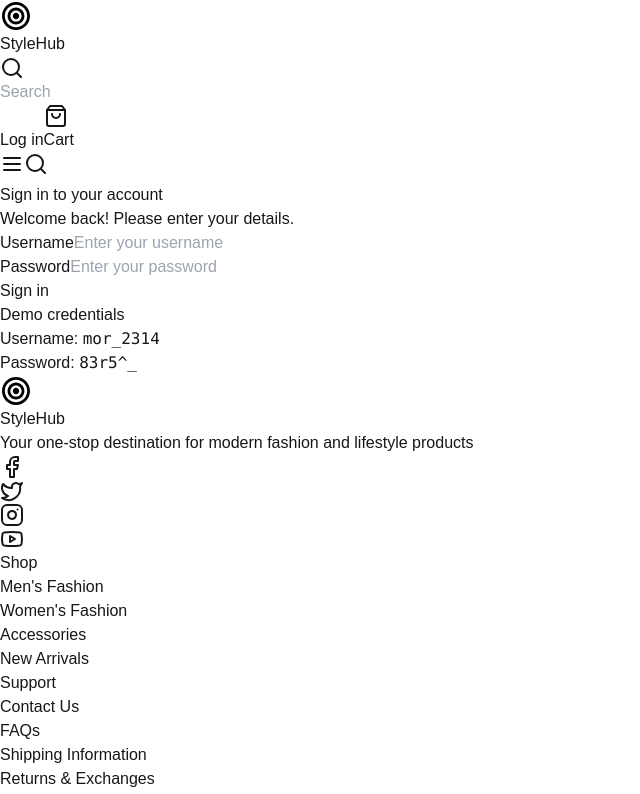
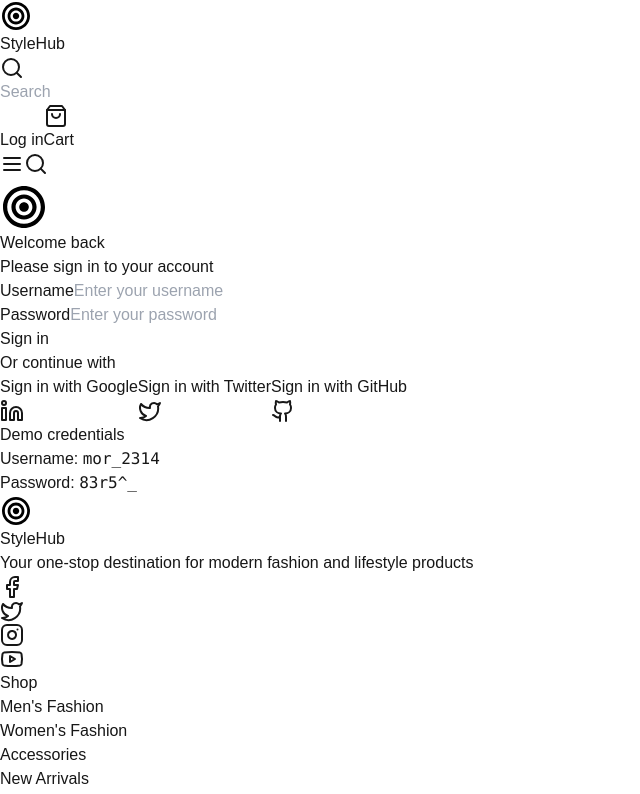
Before and after one commit to lundrimiljazi/e-commerce-app, a Next.js app: page /login in a window 1280 px wide. Shown: the top 794 px of the page, without its empty margins (0-640 px from the left). Built offline with nearby package versions, Linux system fonts and the light colour scheme.

Commit message:
New Login page design

```diff
--- a/src/app/login/page.tsx
+++ b/src/app/login/page.tsx
@@ -1,30 +1,64 @@
 import LoginForm from "@/components/LoginForm";
-
+import Image from "next/image";
+import { Github, Linkedin, Twitter } from "lucide-react";
 export default function LoginPage() {
   return (
-    <div className="flex items-center justify-center bg-white py-12 px-4 sm:px-6 lg:px-8">
-      <div className="max-w-md w-full space-y-8 bg-white p-8 rounded-2xl shadow-xl">
-        <div>
-          <h2 className="mt-2 text-center text-3xl font-extrabold bg-gradient-to-r from-blue-600 to-indigo-600 bg-clip-text text-transparent">
-            Sign in to your account
+    <div className="min-h-screen flex items-center justify-center bg-gray-50 px-4 sm:px-6 lg:px-8">
+      <div className="max-w-md w-full space-y-8">
+        <div className="text-center">
+          <Image
+            src="/logo.svg"
+            alt="Logo"
+            width={48}
+            height={48}
+            className="mx-auto"
+          />
+          <h2 className="mt-6 text-center text-3xl font-extrabold text-gray-900">
+            Welcome back
           </h2>
           <p className="mt-2 text-center text-sm text-gray-600">
-            Welcome back! Please enter your details.
+            Please sign in to your account
           </p>
         </div>
         <LoginForm />
-        <div className="mt-6 p-4 bg-gray-50 rounded-xl border border-gray-100">
+        <div className="mt-8 space-y-6">
+          <div className="relative">
+            <div className="absolute inset-0 flex items-center">
+              <div className="w-full border-t border-gray-300"></div>
+            </div>
+            <div className="relative flex justify-center text-sm">
+              <span className="px-2 bg-gray-50 text-gray-500">
+                Or continue with
+              </span>
+            </div>
+          </div>
+          <div className="grid grid-cols-3 gap-3">
+            <button className="w-full inline-flex justify-center py-2 px-4 border border-gray-300 rounded-md shadow-sm bg-white text-sm font-medium text-gray-500 hover:bg-gray-50 transition duration-150 ease-in-out">
+              <span className="sr-only">Sign in with Google</span>
+              <Linkedin className="w-5 h-5" />
+            </button>
+            <button className="w-full inline-flex justify-center py-2 px-4 border border-gray-300 rounded-md shadow-sm bg-white text-sm font-medium text-gray-500 hover:bg-gray-50 transition duration-150 ease-in-out">
+              <span className="sr-only">Sign in with Twitter</span>
+              <Twitter className="w-5 h-5" />
+            </button>
+            <button className="w-full inline-flex justify-center py-2 px-4 border border-gray-300 rounded-md shadow-sm bg-white text-sm font-medium text-gray-500 hover:bg-gray-50 transition duration-150 ease-in-out">
+              <span className="sr-only">Sign in with GitHub</span>
+              <Github className="w-5 h-5" />
+            </button>
+          </div>
+        </div>
+        <div className="mt-6 p-4 bg-white rounded-xl border border-gray-200 shadow-sm">
           <p className="text-center text-sm font-medium text-gray-700">
             Demo credentials
           </p>
           <div className="mt-2 space-y-1 text-center text-sm text-gray-600">
             <p>
               Username:{" "}
-              <code className=" bg-gray-100 px-2 py-0.5 rounded">mor_2314</code>
+              <code className="bg-gray-100 px-2 py-0.5 rounded">mor_2314</code>
             </p>
             <p>
               Password:{" "}
-              <code className=" bg-gray-100 px-2 py-0.5 rounded">83r5^_</code>
+              <code className="bg-gray-100 px-2 py-0.5 rounded">83r5^_</code>
             </p>
           </div>
         </div>
--- a/src/components/LoginForm.tsx
+++ b/src/components/LoginForm.tsx
@@ -14,7 +14,7 @@ import {
 } from "@/components/ui/form";
 import { Input } from "@/components/ui/input";
 import { Loader2 } from "lucide-react";
-import { loginSchema, FormData } from "@/schema/LoginSchema";
+import { loginSchema, type FormData } from "@/schema/LoginSchema";
 import { useState } from "react";
 import { loginUser } from "@/lib/authentication";
 import { useAuthStore } from "@/store/useAuthStore";
@@ -46,12 +46,11 @@ export default function LoginForm() {
         password: data.password,
       });
 
-      // Update auth store state
       setAuthState({
         isAuthenticated: true,
         user: {
           username: data.username,
-          email: data.username, // or use email from response if available
+          email: data.username,
         },
         token: response.token,
       });
@@ -73,12 +72,12 @@ export default function LoginForm() {
           name="username"
           render={({ field }) => (
             <FormItem>
-              <FormLabel className="text-gray-700 ">Username</FormLabel>
+              <FormLabel className="text-gray-700">Username</FormLabel>
               <FormControl>
                 <Input
                   placeholder="Enter your username"
                   {...field}
-                  className="bg-white text-gray-700"
+                  className="bg-white text-gray-700 border-gray-300 focus:border-blue-500 focus:ring-blue-500"
                 />
               </FormControl>
               <FormMessage className="text-red-500" />
@@ -90,13 +89,13 @@ export default function LoginForm() {
           name="password"
           render={({ field }) => (
             <FormItem>
-              <FormLabel className="text-gray-700 ">Password</FormLabel>
+              <FormLabel className="text-gray-700">Password</FormLabel>
               <FormControl>
                 <Input
                   type="password"
                   placeholder="Enter your password"
                   {...field}
-                  className="bg-white text-gray-700"
+                  className="bg-white text-gray-700 border-gray-300 focus:border-blue-500 focus:ring-blue-500"
                 />
               </FormControl>
               <FormMessage className="text-red-500" />
@@ -106,7 +105,7 @@ export default function LoginForm() {
         <Button
           type="submit"
           disabled={isLoading}
-          className="w-full bg-gradient-to-r from-blue-600 to-indigo-600 hover:from-blue-700 hover:to-indigo-700"
+          className="w-full bg-gradient-to-r from-blue-600 to-indigo-600 hover:from-blue-700 hover:to-indigo-700 text-white font-semibold py-2 px-4 rounded-md transition duration-300 ease-in-out transform hover:-translate-y-1 hover:shadow-lg"
         >
           {isLoading && <Loader2 className="mr-2 h-4 w-4 animate-spin" />}
           {isLoading ? "Signing in..." : "Sign in"}
```
